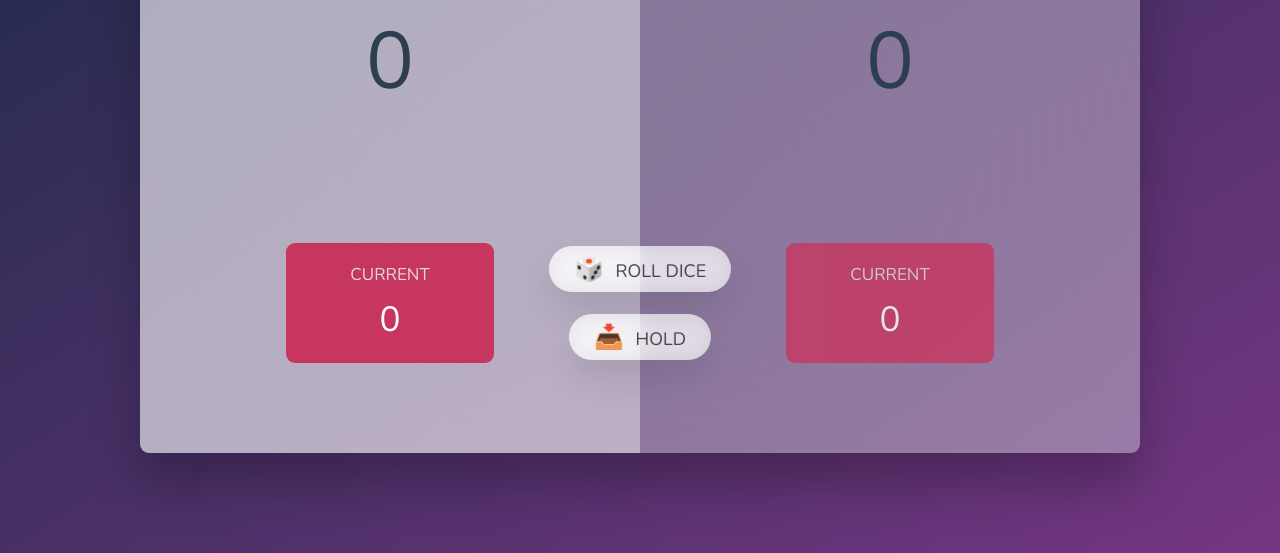
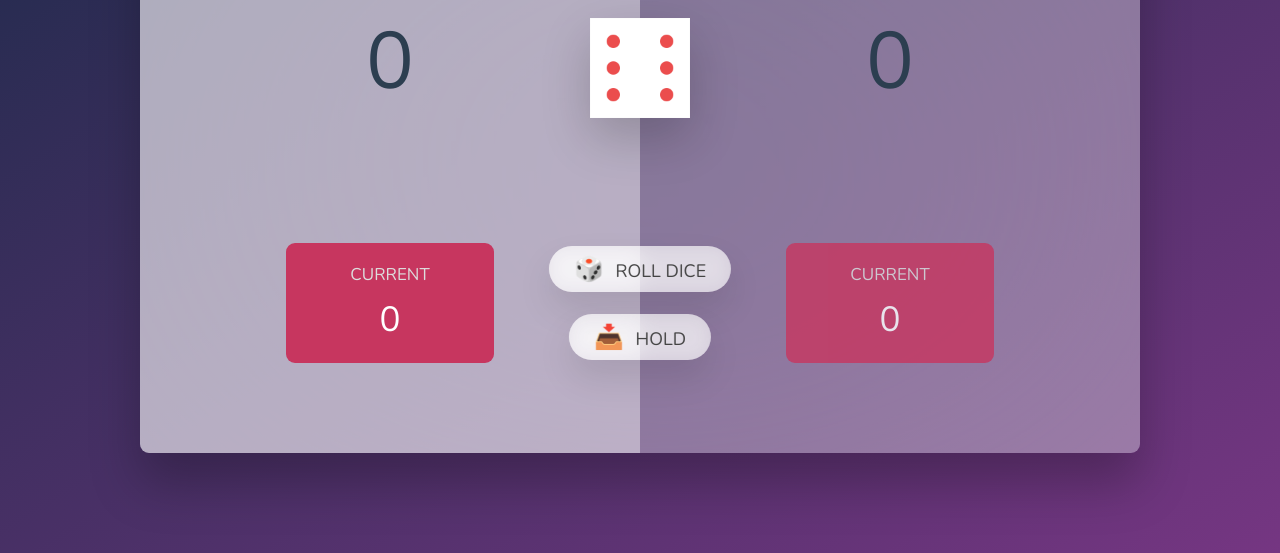
Before and after one commit to alfonsocastrojesus/pig-game, a plain HTML site: page index.html in a window 1280 px wide. Both pictures are taken after a click on the button "🎲 ROLL DICE". Shown: the part 247-800 px from the top of the page. Drawn offline with nearby package versions, Linux system fonts and the light colour scheme.

Commit message:
add dice roll function

```diff
--- a/index.html
+++ b/index.html
@@ -26,7 +26,7 @@
         </div>
       </section>
 
-      <img src="./images/dice-5.png" alt="Playing dice" class="dice" />
+      <img src="" alt="Playing dice" class="dice" />
       <button class="btn btn--new">🔄 New game</button>
       <button class="btn btn--roll">🎲 Roll dice</button>
       <button class="btn btn--hold">📥 Hold</button>
--- a/script.js
+++ b/script.js
@@ -3,7 +3,20 @@
 const score0El = document.querySelector("#score--0");
 const score1El = document.getElementById("score--1");
 const diceEl = document.querySelector(".dice");
+const btnnew = document.querySelector(".btn--new");
+const btnRoll = document.querySelector(".btn--roll");
+const btnHold = document.querySelector(".btn--hold");
 //  starting condition
 score0El.textContent = 0;
 score1El.textContent = 0;
 diceEl.classList.add("hidden");
+// rolling dice functionality
+btnRoll.addEventListener("click", function () {
+  // 1. generating a random dice roll
+  const dice = Math.trunc(Math.random() * 6) + 1;
+  // 2.display dice
+
+  diceEl.classList.remove("hidden");
+  diceEl.src = `/images/dice-${dice}.png`;
+  // 3.check for rolled 1: if true, switch player
+});
```
